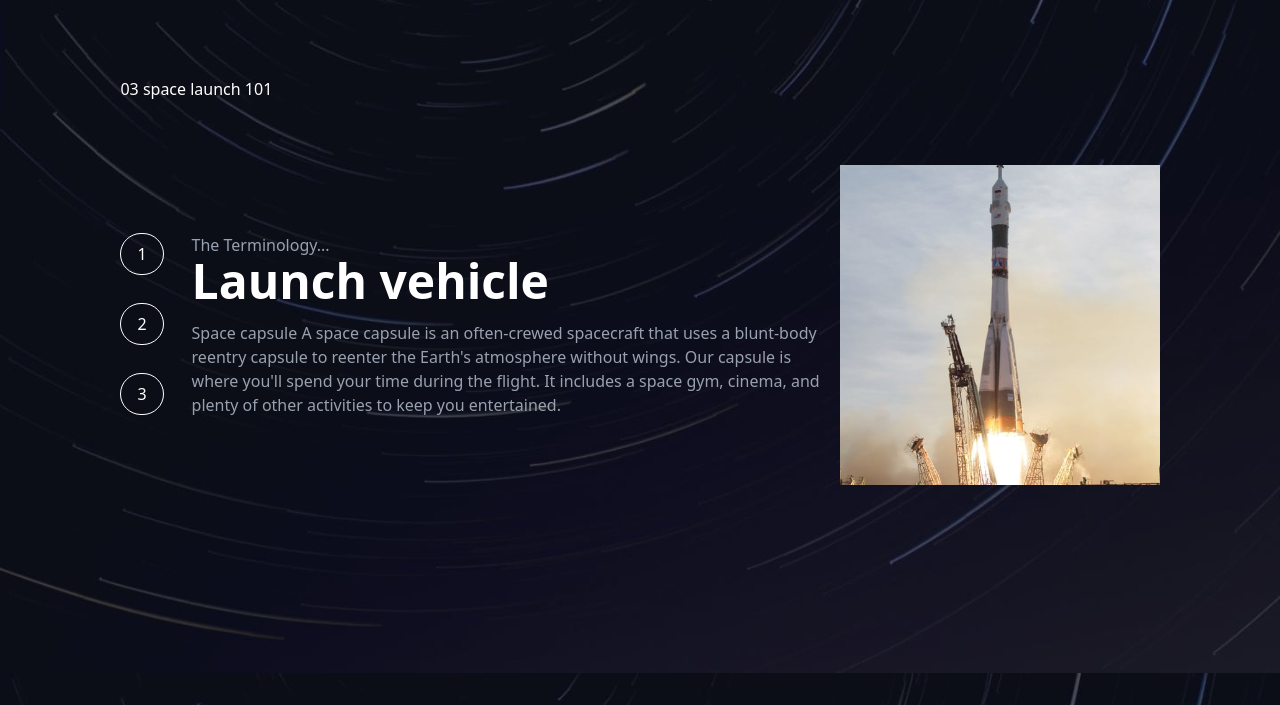
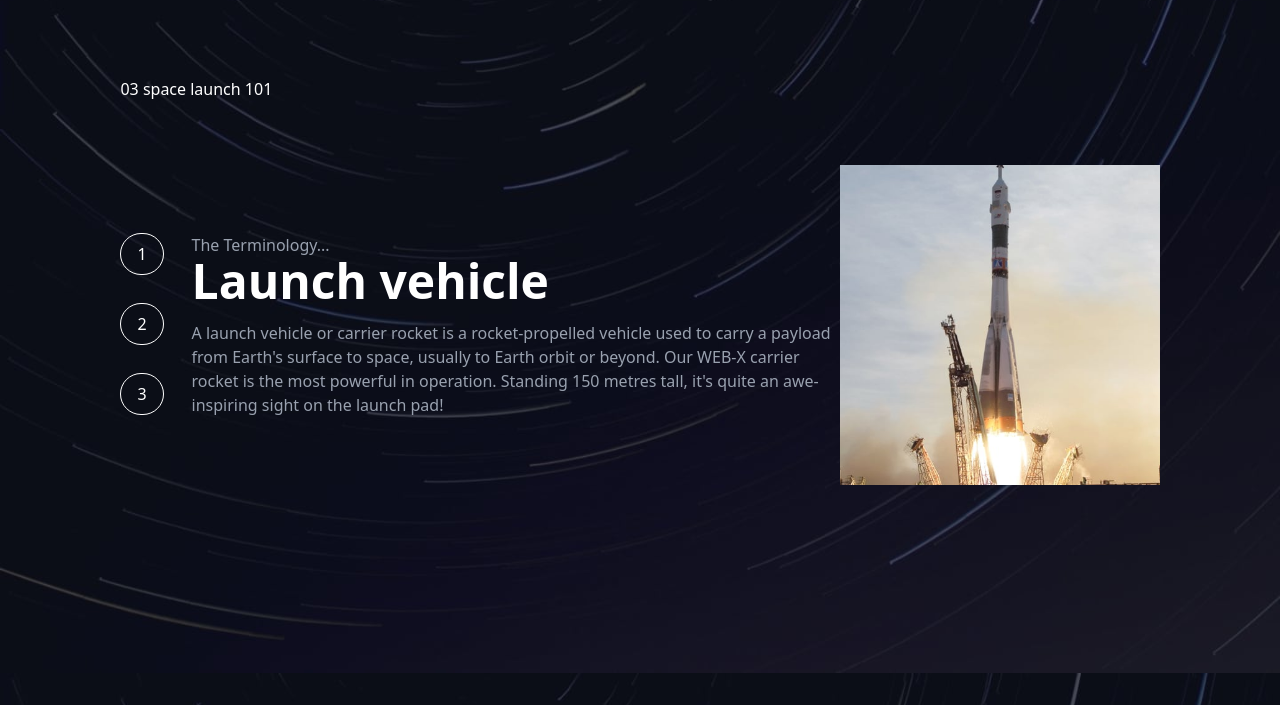
Before and after one commit to jabo-arnold-landry/Space-tourism-website, a website with bundled scripts: page src/pages/technology-capsule.html in a window 1280 px wide. Shown: the part 127-832 px from the top of the page. Built offline with nearby package versions, Linux system fonts and the light colour scheme.

Commit message:
feat:Add dynamic display for technology section

```diff
--- /dev/null
+++ b/src/Javascript/technology.js
@@ -0,0 +1,58 @@
+import { dataSet, itemdINdex } from "./index.js";
+
+const technologyDetails = document.querySelector("#technology-details");
+const technologyList = document.querySelector("#technology-list");
+const pictureTag = document.querySelector("#picture-tag");
+
+function technologyListCreation(nbr = 3) {
+  technologyList.innerHTML = "";
+  const btnFragment = document.createDocumentFragment();
+  for (let i = 1; i <= nbr; i++) {
+    const btn = document.createElement("button");
+    btn.textContent = i;
+    btn.classList.add("border", "border-white", "px-4", "py-2", "rounded-full");
+    btnFragment.append(btn);
+  }
+  return technologyList.append(btnFragment);
+}
+
+function technologyPopulation(dataSet, index) {
+  const { technology } = dataSet;
+  const technologyData = technology[index];
+
+  localStorage.setItem("technology", JSON.stringify({ technology, index }));
+  technologyListCreation(technology.length);
+  technologyDetails.innerHTML = "";
+  const {
+    name,
+    images: { portrait, landscape },
+    description,
+  } = technologyData;
+
+  technologyDetails.innerHTML = `<div>
+              <p class="text-gray-400 text-base capitalize">
+                The terminology...
+              </p>
+              <strong class="font-bold text-5xl">${name}</strong>
+            </div>
+            <p class="max-w-lg md:max-w-160 text-gray-400">
+              ${description}
+            </p>`;
+
+  pictureTag.innerHTML = ` <source
+            media="(min-width:320 )"
+            srcset="${landscape}"
+          />
+          <source
+            media="(min-width:320 )"
+            srcset="${portrait}"
+          />
+          <img
+            src="${portrait}"
+            alt="img"
+            class="size-80"
+          />`;
+}
+
+const technologyId = itemdINdex("technology");
+technologyPopulation(dataSet, technologyId);
--- a/src/pages/technology-capsule.html
+++ b/src/pages/technology-capsule.html
@@ -45,51 +45,16 @@
 
       <section class="grid gap-2 md:flex items-center">
         <section class="grid gap-7 sm:flex">
-          <ul id="" class="flex gap-7 sm:flex-col items-start justify-start">
-            <button class="border border-white px-4 py-2 rounded-full">
-              1
-            </button>
-            <button class="border border-white px-4 py-2 rounded-full">
-              2
-            </button>
-            <button class="border border-white px-4 py-2 rounded-full">
-              3
-            </button>
-          </ul>
+          <ul
+            id="technology-list"
+            class="flex gap-7 sm:flex-col items-start justify-start"
+          ></ul>
 
-          <section class="grid gap-4" id="">
-            <div>
-              <p class="text-gray-400 text-base capitalize">
-                The terminology...
-              </p>
-              <strong class="font-bold text-5xl">Launch vehicle</strong>
-            </div>
-            <p class="max-w-lg md:max-w-160 text-gray-400">
-              Space capsule A space capsule is an often-crewed spacecraft that
-              uses a blunt-body reentry capsule to reenter the Earth's
-              atmosphere without wings. Our capsule is where you'll spend your
-              time during the flight. It includes a space gym, cinema, and
-              plenty of other activities to keep you entertained.
-            </p>
-          </section>
+          <section class="grid gap-4" id="technology-details"></section>
         </section>
-        <picture>
-          <source
-            media="(min-width:320 )"
-            srcset="/assets/technology/image-launch-vehicle-landscape.jpg"
-          />
-          <source
-            media="(min-width:320 )"
-            srcset="/assets/technology/image-launch-vehicle-portrait.jpg"
-          />
-          <img
-            src="/assets/technology/image-launch-vehicle-portrait.jpg"
-            alt="img"
-            class="size-80"
-          />
-        </picture>
+        <picture id="picture-tag"></picture>
       </section>
     </main>
   </body>
-  <script type="module" src="/src/Javascript/index.js"></script>
+  <script type="module" src="/src/Javascript/technology.js"></script>
 </html>
```
